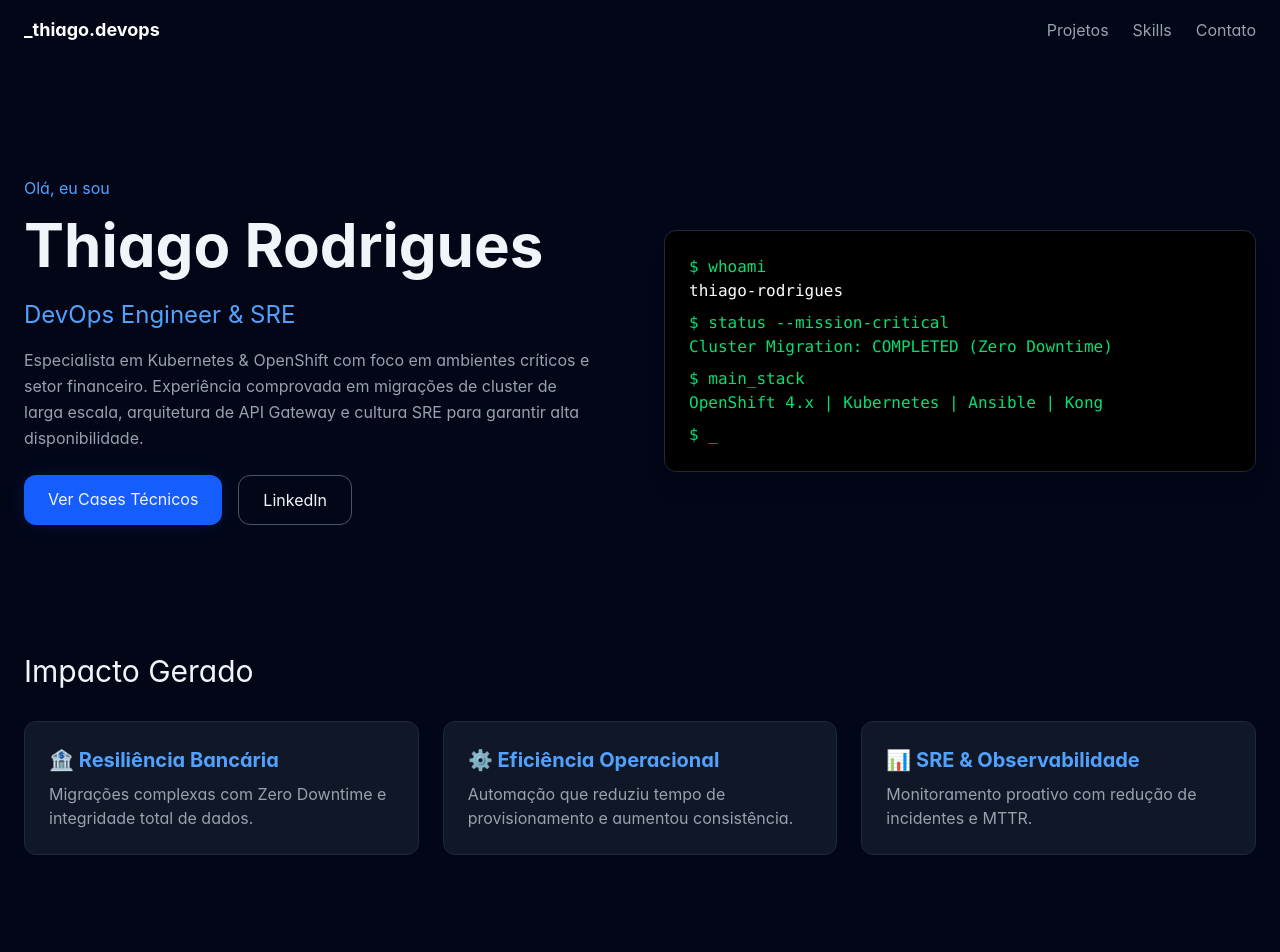
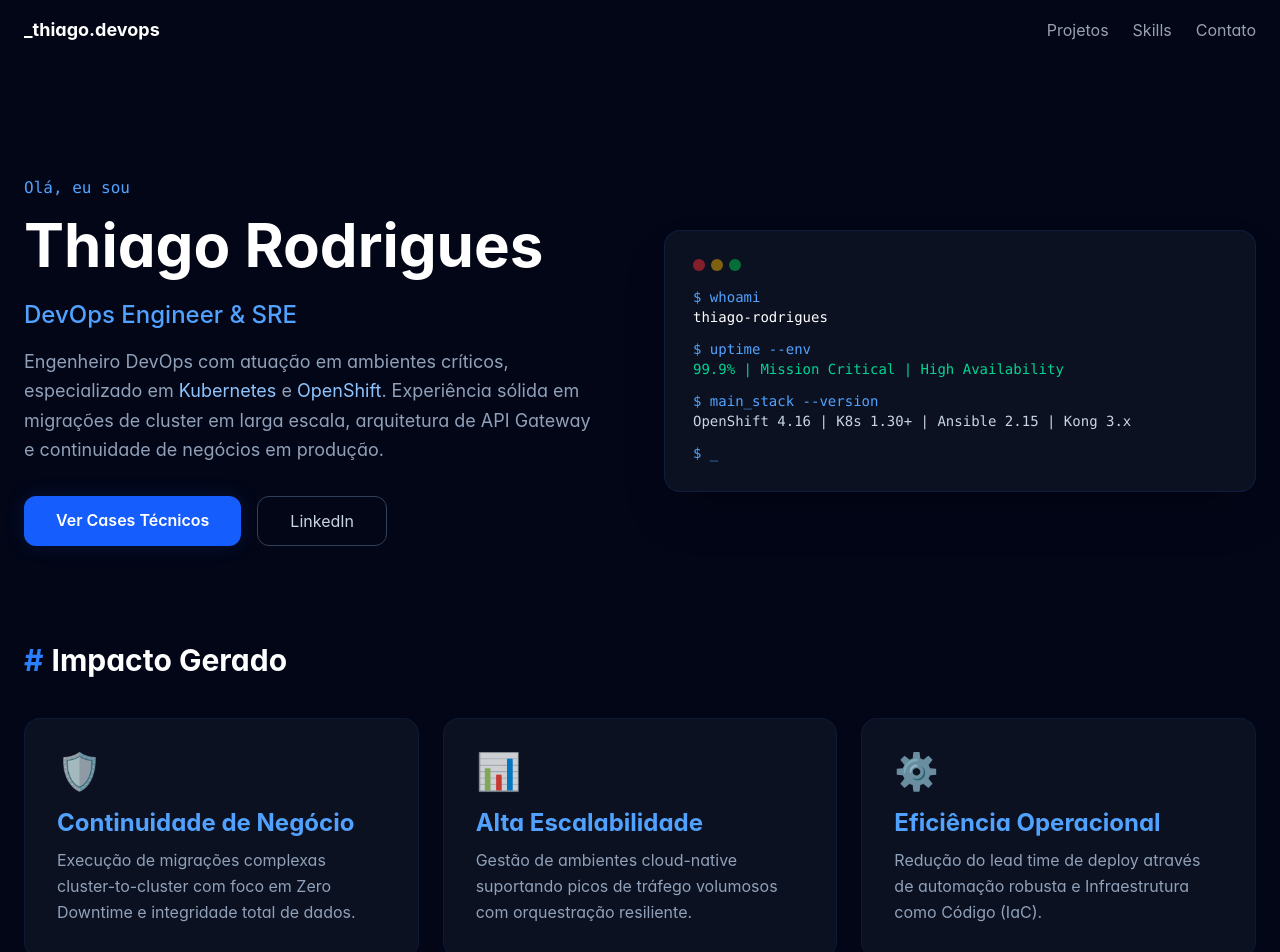
Before and after one commit to thiagor125/portifolio-devops, a Next.js app: page / in a window 1280 px wide. Shown: the top 952 px of the page. Built offline with nearby package versions, Linux system fonts and the light colour scheme.

Commit message:
upgrade portifolio1

```diff
--- a/data/projects.ts
+++ b/data/projects.ts
@@ -1,42 +1,42 @@
 export const projects = [
   {
-    title: "Migração de Cluster (OpenShift Banking)",
-    description: "Liderança técnica na migração de workloads críticos entre infraestruturas distintas no setor financeiro.",
+    title: "Migração Estratégica de Workloads",
+    description: "Liderança técnica na transição de serviços críticos entre clusters e clouds de larga escala.",
     details: [
-      "Migração de Deployments, Services, Routes e Secrets com foco em integridade.",
-      "Gestão de volumes persistentes (PVs) e sincronização de dados crítica.",
-      "Estratégia de Cutover (virada de chave) com monitoramento intensivo.",
-      "Garantia de compliance e segurança rigorosa para ambiente bancário."
+      "Migração de objetos complexos (Deployments, PVs, Routes) em ambientes produtivos.",
+      "Planejamento de Cutover com foco em impacto zero para o usuário final.",
+      "Validação de integração com provedores de identidade e sistemas de autenticação.",
+      "Implementação de estratégias de segurança e conformidade de rede (Network Policies)."
     ],
   },
   {
-    title: "Modernização Kong API Gateway",
-    description: "Desenvolvimento de interface gráfica e abstração para gestão de APIs.",
+    title: "Interface de Gestão Kong Gateway",
+    description: "Desenvolvimento de camada de abstração gráfica para controle de tráfego e APIs.",
     details: [
-      "Criação de interface para gestão de Services e Routes (substituindo uso exclusivo de CLI/API).",
-      "Implementação de plugins de ACL e Rate Limiting via interface centralizada.",
-      "Melhoria na Developer Experience (DevEx) para equipes de desenvolvimento.",
-      "Automação do ciclo de vida das rotas e governança de acesso."
+      "Substituição de processos manuais via CLI por gestão visual intuitiva.",
+      "Configuração centralizada de plugins de segurança (ACL, Rate Limiting, Auth).",
+      "Melhoria na Developer Experience (DevEx) para times de desenvolvimento.",
+      "Automação do ciclo de vida das rotas via pipelines declarativos."
     ],
   },
   {
-    title: "Upgrade de Infraestrutura (4.8 → 4.16)",
-    description: "Atualização crítica de versão do OpenShift em ambiente de alta disponibilidade.",
+    title: "Upgrade & Lifecycle (OS 4.8 → 4.16)",
+    description: "Atualização crítica de arquitetura mantendo a estabilidade total do ecossistema.",
     details: [
-      "Planejamento de upgrade de longa distância (EUS-to-EUS) sem interrupção.",
-      "Validação de operadores críticos: RHSSO, RHPAM e Node Manager.",
-      "Execução de troubleshooting em Operator Lifecycle Manager durante o processo.",
-      "Garantia de Zero Downtime para aplicações produtivas."
+      "Planejamento de upgrade EUS (Extended Update Support) sem interrupção.",
+      "Resolução de incidentes complexos no Operator Lifecycle Manager (OLM).",
+      "Certificação de workloads críticos pós-atualização de runtime.",
+      "Manutenção da alta disponibilidade durante todo o ciclo de manutenção."
     ],
   },
   {
     title: "Ecossistema de Observabilidade",
     description: "Monitoramento proativo focado em SRE (Service Level Indicators).",
     details: [
-      "Dashboards Grafana com retenção de 90 dias para análise de tendência.",
-      "Alertas inteligentes via Prometheus/Zabbix reduzindo o ruído de notificações.",
-      "Monitoramento de performance híbrido (Azure e On-Premise).",
-      "Foco direto na redução do MTTR (Mean Time To Repair)."
+      "Dashboards executivos no Grafana com foco em SLIs/SLOs de disponibilidade.",
+      "Configuração de alertas inteligentes via Prometheus e Zabbix.",
+      "Monitoramento de performance em ambientes híbridos (Azure e On-Premise).",
+      "Foco estratégico na redução drástica do MTTR (Mean Time To Repair)."
     ],
   }
 ];
--- a/sections/Hero.tsx
+++ b/sections/Hero.tsx
@@ -4,49 +4,54 @@ import { motion } from "framer-motion";
 
 export default function Hero() {
   return (
-    <section className="grid md:grid-cols-2 gap-12 items-center mb-32 pt-20">
+    <section className="grid md:grid-cols-2 gap-12 items-center mb-24 pt-20">
 
       <motion.div initial={{ opacity: 0, y: 40 }} animate={{ opacity: 1, y: 0 }}>
-        <p className="text-blue-400 mb-2">Olá, eu sou</p>
+        <p className="text-blue-400 font-mono mb-2">Olá, eu sou</p>
 
-        <h1 className="text-6xl font-bold mb-4 leading-tight">
+        <h1 className="text-6xl font-bold mb-4 leading-tight text-white">
           Thiago Rodrigues
         </h1>
 
-        <h2 className="text-2xl text-blue-400 mb-4">
+        <h2 className="text-2xl text-blue-400 font-medium mb-4">
           DevOps Engineer & SRE
         </h2>
 
-        <p className="text-gray-400 mb-6 leading-relaxed max-w-xl">
-          Especialista em Kubernetes & OpenShift com foco em ambientes críticos e setor financeiro.
-          Experiência comprovada em migrações de cluster de larga escala, arquitetura de API Gateway
-          e cultura SRE para garantir alta disponibilidade.
+        <p className="text-slate-400 mb-8 leading-relaxed max-w-xl text-lg">
+          Engenheiro DevOps com atuação em ambientes críticos, especializado em
+          <span className="text-blue-300"> Kubernetes</span> e <span className="text-blue-300"> OpenShift</span>.
+          Experiência sólida em migrações de cluster em larga escala, arquitetura de API Gateway e continuidade de negócios em produção.
         </p>
 
         <div className="flex gap-4">
-          <a href="#projetos" className="bg-blue-600 px-6 py-3 rounded-xl glow hover:scale-105 transition">
+          <a href="#projetos" className="bg-blue-600 text-white font-semibold px-8 py-3 rounded-xl glow hover:bg-blue-500 hover:scale-105 transition-all">
             Ver Cases Técnicos
           </a>
 
-          <a href="https://www.linkedin.com/in/thiago-rodrigues2025/" target="_blank"
-             className="border border-gray-600 px-6 py-3 rounded-xl hover:border-blue-400 transition">
+          <a href="https://www.linkedin.com/in/thiago-rodrigues2025/" target="_blank" className="border border-slate-700 text-slate-300 px-8 py-3 rounded-xl hover:border-blue-400 hover:text-blue-400 transition-all">
             LinkedIn
           </a>
         </div>
       </motion.div>
 
       <motion.div initial={{ opacity: 0, scale: 0.9 }} animate={{ opacity: 1, scale: 1 }}>
-        <div className="bg-black p-6 rounded-xl font-mono text-green-400 shadow-xl border border-gray-800">
-          <p>$ whoami</p>
-          <p className="text-white">thiago-rodrigues</p>
+        <div className="bg-[#0b1120] p-7 rounded-2xl font-mono text-sm shadow-2xl border border-blue-900/30 relative">
+          <div className="flex gap-1.5 mb-4 opacity-50">
+            <div className="w-3 h-3 rounded-full bg-red-500"></div>
+            <div className="w-3 h-3 rounded-full bg-yellow-500"></div>
+            <div className="w-3 h-3 rounded-full bg-green-500"></div>
+          </div>
 
-          <p className="mt-2">$ status --mission-critical</p>
-          <p>Cluster Migration: COMPLETED (Zero Downtime)</p>
+          <p className="text-blue-400">$ whoami</p>
+          <p className="text-white mb-3">thiago-rodrigues</p>
 
-          <p className="mt-2">$ main_stack</p>
-          <p>OpenShift 4.x | Kubernetes | Ansible | Kong</p>
+          <p className="text-blue-400">$ uptime --env</p>
+          <p className="text-emerald-400 mb-3">99.9% | Mission Critical | High Availability</p>
 
-          <p className="mt-2">$ _</p>
+          <p className="text-blue-400">$ main_stack --version</p>
+          <p className="text-slate-300">OpenShift 4.16 | K8s 1.30+ | Ansible 2.15 | Kong 3.x</p>
+
+          <p className="text-blue-400 mt-3">$ <span className="animate-pulse">_</span></p>
         </div>
       </motion.div>
 
--- a/sections/Impact.tsx
+++ b/sections/Impact.tsx
@@ -1,33 +1,40 @@
 "use client";
 
 export default function Impact() {
+  const impacts = [
+    {
+      title: "Continuidade de Negócio",
+      desc: "Execução de migrações complexas cluster-to-cluster com foco em Zero Downtime e integridade total de dados.",
+      icon: "🛡️"
+    },
+    {
+      title: "Alta Escalabilidade",
+      desc: "Gestão de ambientes cloud-native suportando picos de tráfego volumosos com orquestração resiliente.",
+      icon: "📊"
+    },
+    {
+      title: "Eficiência Operacional",
+      desc: "Redução do lead time de deploy através de automação robusta e Infraestrutura como Código (IaC).",
+      icon: "⚙️"
+    }
+  ];
+
   return (
-    <section className="mb-32">
-      <h2 className="text-3xl mb-8">Impacto Gerado</h2>
+    <section className="mb-24">
+      <h2 className="text-3xl font-bold mb-10 text-white flex items-center gap-2">
+        <span className="text-blue-500">#</span> Impacto Gerado
+      </h2>
 
       <div className="grid md:grid-cols-3 gap-6">
-
-        <div className="bg-gray-900 p-6 rounded-xl border border-gray-800 hover:scale-105 transition">
-          <h3 className="text-xl font-bold text-blue-400 mb-2">🏦 Resiliência Bancária</h3>
-          <p className="text-gray-400">
-            Migrações complexas com Zero Downtime e integridade total de dados.
-          </p>
-        </div>
-
-        <div className="bg-gray-900 p-6 rounded-xl border border-gray-800 hover:scale-105 transition">
-          <h3 className="text-xl font-bold text-blue-400 mb-2">⚙️ Eficiência Operacional</h3>
-          <p className="text-gray-400">
-            Automação que reduziu tempo de provisionamento e aumentou consistência.
-          </p>
-        </div>
-
-        <div className="bg-gray-900 p-6 rounded-xl border border-gray-800 hover:scale-105 transition">
-          <h3 className="text-xl font-bold text-blue-400 mb-2">📊 SRE & Observabilidade</h3>
-          <p className="text-gray-400">
-            Monitoramento proativo com redução de incidentes e MTTR.
-          </p>
-        </div>
-
+        {impacts.map((item, i) => (
+          <div key={i} className="bg-[#0b1120] p-8 rounded-2xl border border-blue-900/20 hover:border-blue-500/50 transition-all group">
+            <div className="text-4xl mb-4 opacity-80 group-hover:scale-110 transition-transform inline-block">
+              {item.icon}
+            </div>
+            <h3 className="text-2xl text-blue-400 font-bold mb-2">{item.title}</h3>
+            <p className="text-slate-400 leading-relaxed">{item.desc}</p>
+          </div>
+        ))}
       </div>
     </section>
   );
```
